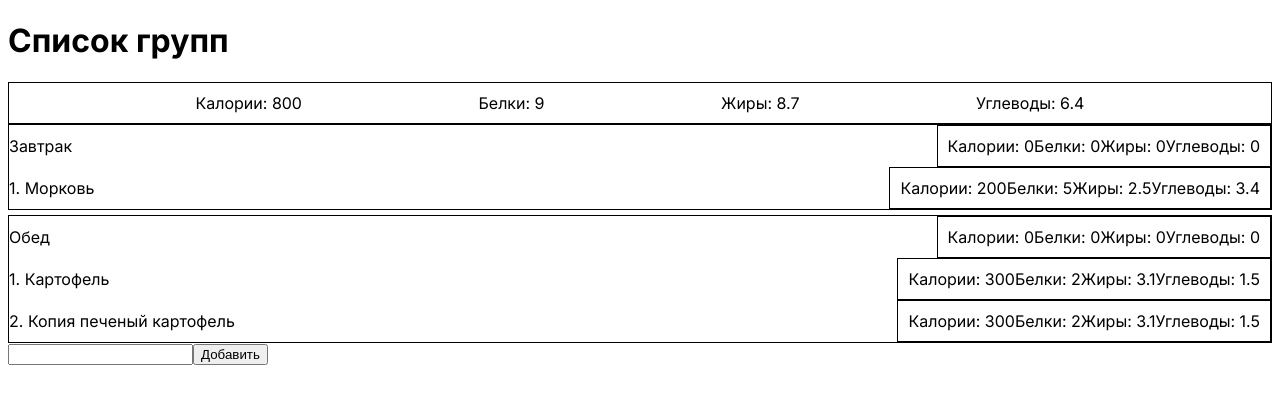
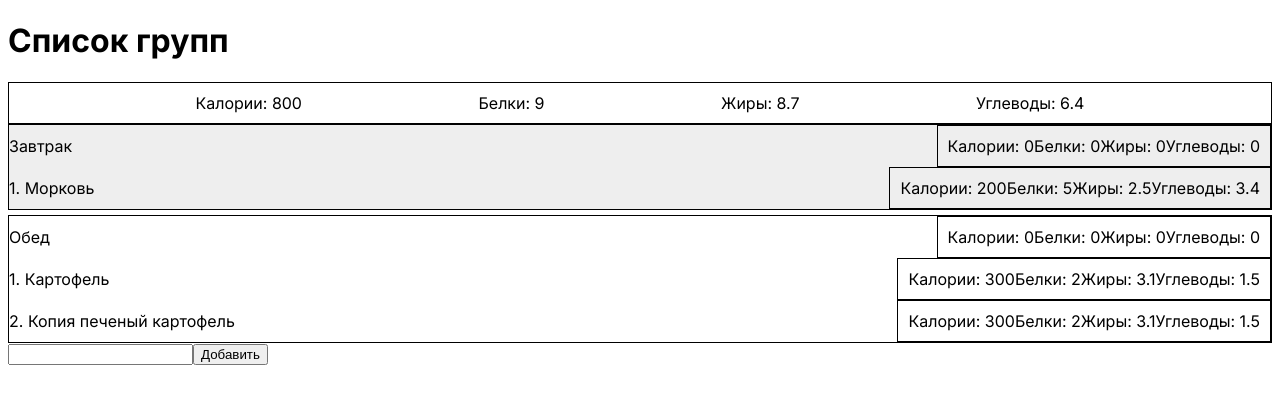
Before and after one commit to demons/fatburger, a Next.js app: page / in a window 1280 px wide. In both pictures the pointer is over the element 640 px from the left and 166 px from the top of the page. Shown: the top 404 px of the page. Built offline with nearby package versions, Linux system fonts and the light colour scheme.

Commit message:
Добавит стиль для группы

```diff
--- a/app/globals.css
+++ b/app/globals.css
@@ -1,6 +1,11 @@
 .group {
   border: 1px solid black;
   margin-bottom: 5px;
+  cursor: pointer;
+}
+
+.group:hover {
+  background-color: #eee;
 }
 
 .group:last-child {
```
